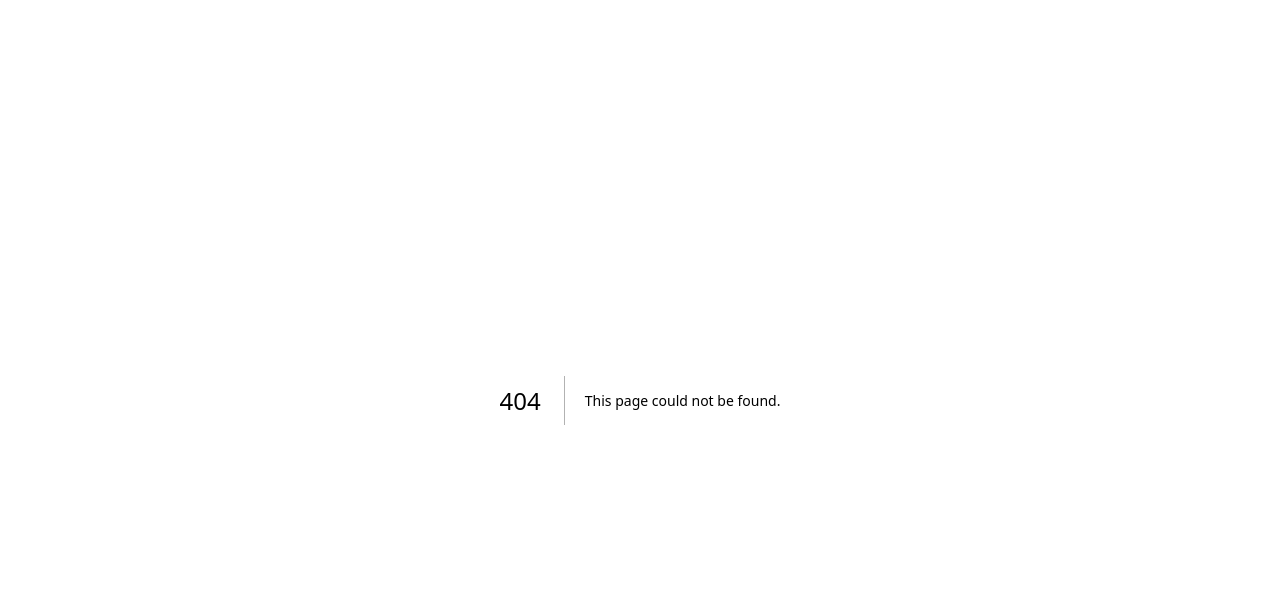
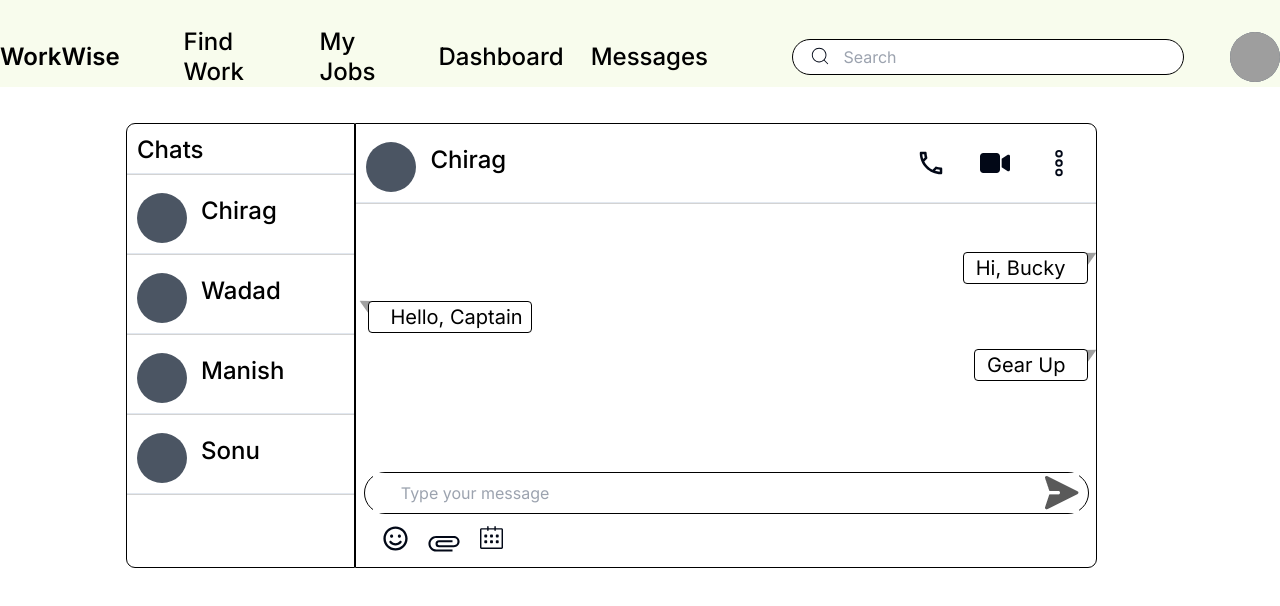
Before and after one commit to WadadParker/workwise, a Next.js app: page /chat in a window 1280 px wide. Before the commit this address had no page. Shown: the top 606 px of the page. Built offline with nearby package versions, Linux system fonts and the light colour scheme; grey boxes are pictures that could not be loaded.

Commit message:
style: chat ui

```diff
--- /dev/null
+++ b/src/app/chat/layout.js
@@ -0,0 +1,10 @@
+import Navbar from "../../components/website/Navbar";
+
+export default function Home({ children }) {
+  return (
+    <div className="flex flex-col h-screen">
+      <Navbar />
+      {children}
+    </div>
+  );
+}
--- /dev/null
+++ b/src/app/chat/page.jsx
@@ -0,0 +1,111 @@
+import React from "react";
+import ChatCard from "../../components/chat/ChatCard";
+
+//icons
+import { MdOutlineLocalPhone } from "react-icons/md";
+import { FaVideo } from "react-icons/fa6";
+import { PiDotsThreeOutlineVertical } from "react-icons/pi";
+import { FaRegSmile } from "react-icons/fa";
+import { MdAttachFile } from "react-icons/md";
+import { SlCalender } from "react-icons/sl";
+import send from "../../../public/assets/send.png";
+
+function Chat() {
+  return (
+    <section className="w-[318px] flex flex-col gap-[11px] items-start pl-[126px] pr-[94px] pb-[10px] ">
+      <div className=" flex  ">
+        {/* users tab  */}
+        <div className=" border border-solid border-[#000000] rounded-tl-[9px] rounded-bl-[9px] flex flex-col items-start   ">
+          <div className=" pb-[5px] pt-[8px] pl-[10px]  ">
+            <h1 className=" font-medium text-[24px] leading-[36.03px] text-[#000000] ">
+              Chats
+            </h1>
+          </div>
+          <hr className="w-full  h-[2px] bg-[#D3D3D3] " />
+          <div className="w-full flex flex-col ">
+            <div className="w-full">
+              <ChatCard username="chirag " />
+              <hr className="w-full  h-[2px] bg-[#D3D3D3] " />
+            </div>
+            <div className="w-full">
+              <ChatCard username="Wadad " />
+              <hr className="w-full  h-[2px] bg-[#D3D3D3] " />
+            </div>
+            <div className="w-full">
+              <ChatCard username="Manish " />
+              <hr className="w-full  h-[2px] bg-[#D3D3D3] " />
+            </div>
+            <div className="w-full">
+              <ChatCard username="Sonu " />
+              <hr className="w-full  h-[2px] bg-[#D3D3D3] " />
+            </div>
+          </div>
+        </div>
+        {/* messages  */}
+        <div className=" rounded-tr-[9px] rounded-br-[9px] w-[742px] flex flex-col items-start justify-start border border-solid border-[#000000] pb-[7px] ">
+          <div className=" w-full   ">
+            <div className=" flex items-center justify-between pr-[22.83px] ">
+              <ChatCard username="chirag " />
+              <div className="  flex items-center justify-center gap-[34px] ">
+                <MdOutlineLocalPhone size={30} />
+                <FaVideo size={30} />
+                <PiDotsThreeOutlineVertical size={30} />
+              </div>
+            </div>
+            <hr className="w-full  h-[2px] bg-[#D3D3D3] " />
+          </div>
+          <div className=" w-full mt-[48px] h-[220px] ">
+            <Li text="Hi, Bucky" isLoggedInUser={true} />
+            <Li text="Hello, Captain" isLoggedInUser={false} />
+            <Li text="Gear Up" isLoggedInUser={true} />
+          </div>
+
+          <div className=" w-full flex  flex-col gap-3 ">
+            <div className="w-[98%] m-auto pl-[8px] pr-[9px] relative border border-solid border-[#000000] rounded-[38px]  ">
+              <input
+                type="text"
+                className=" pl-[28px]  py-2  w-full border-none outline-none "
+                placeholder="Type your message"
+              />
+              <img
+                src={send.src}
+                alt="/send"
+                className="absolute top-[3px] right-[9px] "
+              />
+            </div>
+            <div className="  flex items-start  gap-[19px] pl-[27px] ">
+              <FaRegSmile size={25} />
+              <MdAttachFile className="rotate-90 " size={34} />
+              <SlCalender size={23} />
+            </div>
+          </div>
+        </div>
+      </div>
+    </section>
+  );
+}
+
+const Li = ({ text, isLoggedInUser }) => (
+  <div
+    className={` ${
+      isLoggedInUser ? "ml-auto pr-[22px] pl-3 mr-2 " : " pl-[21px] pr-2 ml-3 "
+    } w-fit border border-solid border-[#000000]  bg-[#FFFFFF] relative mb-[16.5px] rounded-sm `}
+  >
+    <div
+      style={{
+        clipPath: "polygon(50% 0%, 0% 100%, 100% 100%)",
+      }}
+      className={`   ${
+        isLoggedInUser
+          ? "rotate-[62deg] -right-[11px]"
+          : "-rotate-[62deg]  -left-[11px] "
+      }   w-[25px] h-[25px]  shadow-md border border-solid bg-[#a0a0a0] absolute -top-[7.4px]  -z-10`}
+    ></div>
+    <p className="  font-normal text-[20px] leading-[30px] text-[#000000] ">
+      {" "}
+      {text}{" "}
+    </p>
+  </div>
+);
+
+export default Chat;
--- /dev/null
+++ b/src/components/chat/ChatCard.jsx
@@ -0,0 +1,12 @@
+function ChatCard({ username }) {
+  return (
+    <section className=" w-full pt-[18px] pl-[10px] pb-[10px] pr-[70px]  flex flex-row  gap-[14px] ">
+      <div className=" w-[50px] h-[50px] rounded-full bg-gray-600 "></div>
+      <p className=" flex-1 w-full font-medium text-[24px] leading-[36px] text-[#000000] capitalize ">
+        {username}
+      </p>
+    </section>
+  );
+}
+
+export default ChatCard;
```
Also changed, not shown: public/assets/send.png (added).
